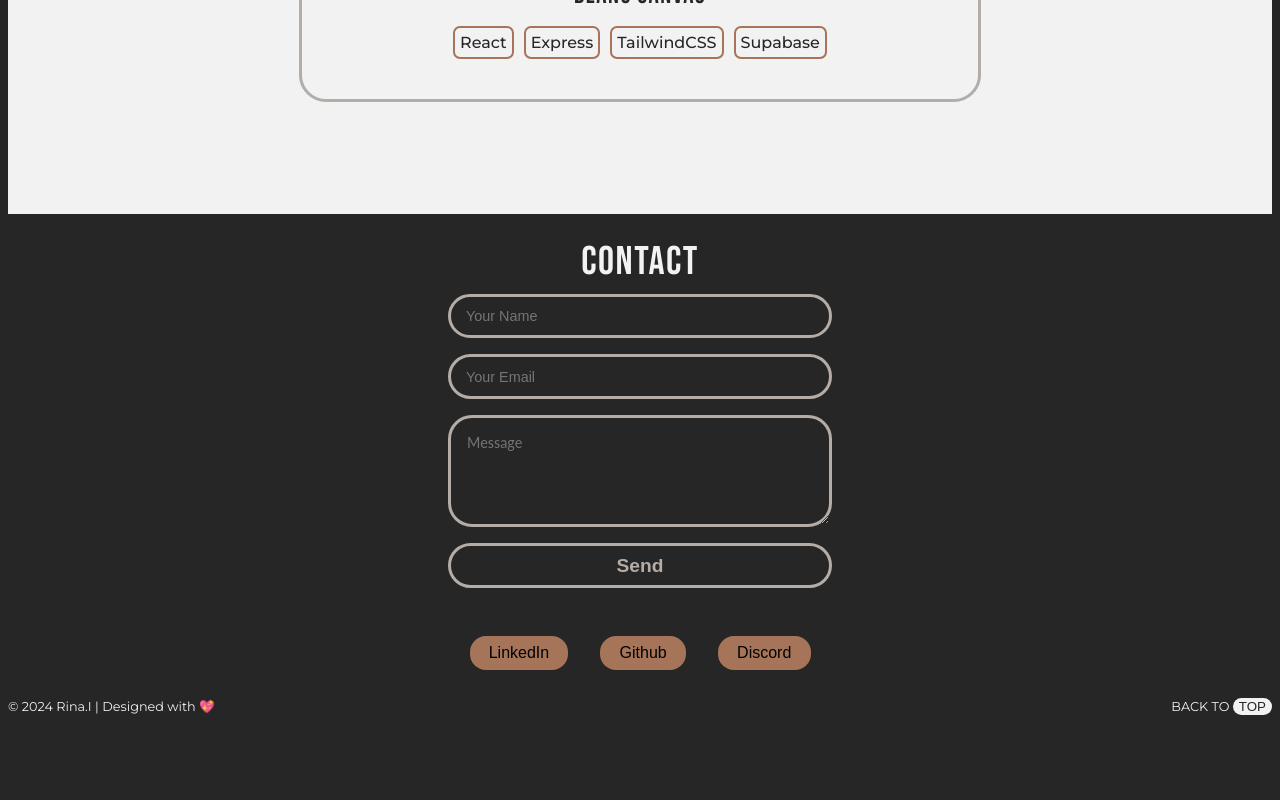
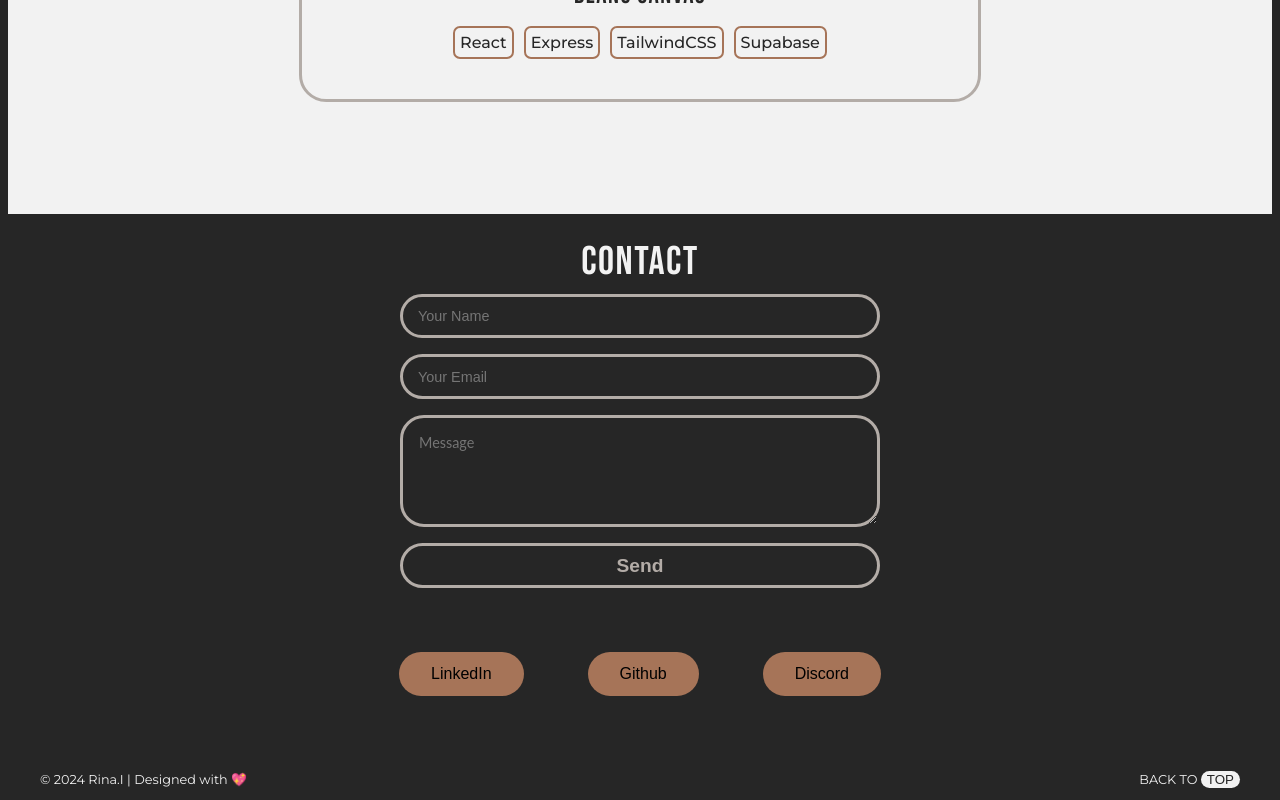
Before and after one commit to dodrin/portfolio, a React (Vite) app: page / in a window 1280 px wide. Shown: the part 2507-3307 px from the top of the page. Before the commit the page ends 3234 px from the top, so only its background shows below. Built offline with nearby package versions, Linux system fonts and the light colour scheme.

Commit message:
Add responsive style

```diff
--- a/src/styles/Contact.css
+++ b/src/styles/Contact.css
@@ -20,13 +20,13 @@
 
 #form {
   position: relative;
-  width: 24rem;
+  width: 10rem;
   margin: 4rem auto 100px auto;
 }
 
 input {
   font-size: 0.9rem;
-  width: 24rem;
+  width: 20rem;
   height: 2.8rem;
   padding: 0px 15px 0px 15px;
   margin: 0.5rem;
@@ -50,7 +50,7 @@ input:hover {
 }
 
 textarea {
-  width: 24rem;
+  width: 20rem;
   max-width: 32rem;
   height: 7rem;
   max-height: 7rem;
@@ -79,7 +79,7 @@ textarea:hover {
 }
 
 #submit {
-  width: 24rem;
+  width: 20rem;
 
   padding: 0;
   margin: 0.5rem;
@@ -98,3 +98,15 @@ textarea:hover {
 #submit:hover {
   color: var(--bg-color);
 }
+
+@media only screen and (min-width: 769px) {
+  input, textarea, #submit {
+    width: 24rem;
+  }
+}
+
+@media only screen and (min-width: 1279px) {
+  input, textarea, #submit {
+    width: 30rem;
+  }
+}
--- a/src/styles/Footer.css
+++ b/src/styles/Footer.css
@@ -1,5 +1,6 @@
 .home__footer {
   font-size: 0.8rem;
+  margin: 2rem;
   display: flex;
   align-items: center;
   flex-direction: row;
@@ -11,7 +12,7 @@
     background-color: var(--btn-primary);
     border-radius: 1rem;
     padding: 0.5rem 1.2rem;
-    margin: 1rem;
+    margin: 0.5rem;
     font-family: 'Josefin Sans', sans-serif;
     font-size: 1rem;
     cursor: pointer;
@@ -36,3 +37,13 @@
     }
   }
 }
+
+@media only screen and (min-width: 1279px) {
+  .home__footer__center {
+    button {
+      margin: 2rem;
+      padding: 0.8rem 2rem;
+      border-radius: 1.4rem;
+    }
+  }
+}
```
